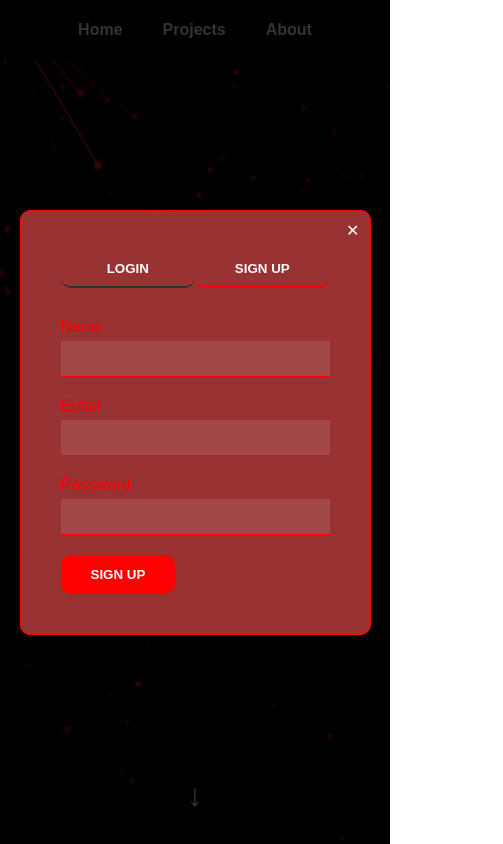
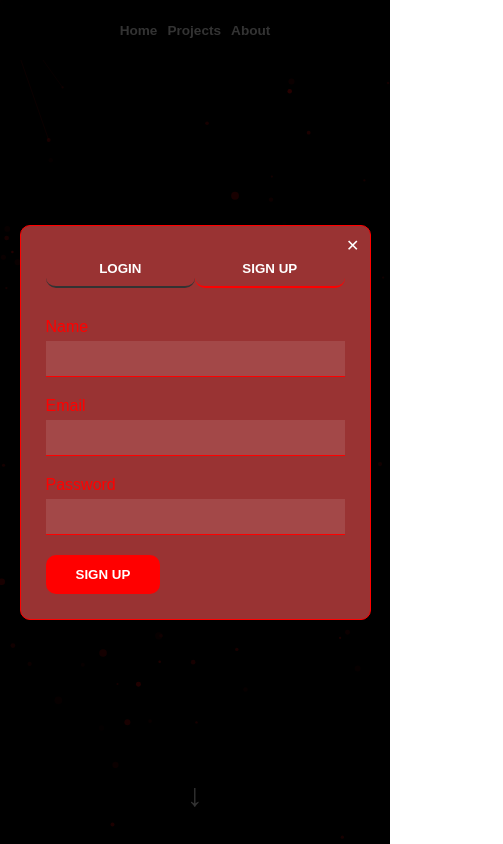
Before and after one commit to noctisi9/noctis_ix, a plain HTML site: page public/index.html in a window 390 px wide. Both pictures are taken after a click on the button "SIGN UP". Shown: the top 844 px of the page, 503 px wide, since content can reach past the window. Drawn offline with Linux system fonts and the light colour scheme.

Commit message:
Update index.html

```diff
--- a/public/index.html
+++ b/public/index.html
@@ -16,6 +16,7 @@
     html, body {
       height: 100%;
       font-family: Arial, sans-serif;
+      overflow-x: hidden;
     }
 
     /* BACKGROUND ANIMATION */
@@ -98,7 +99,7 @@
       background: #f00;
     }
 
-    /* PROJECTS SECTION (STAIRCASE LAYOUT) */
+    /* PROJECTS SECTION */
     #projects {
       background: transparent;
     }
@@ -128,22 +129,11 @@
       text-decoration: none;
     }
 
-    /* Staircase positioning */
-    .project-box:nth-child(1) {
-      background-image: url('/assets/img/img1.1.png');
-      margin-bottom: 60px;
-    }
-    .project-box:nth-child(2) {
-      background-image: url('/assets/img/img1.2.png');
-      margin-bottom: 40px;
-    }
-    .project-box:nth-child(3) {
-      background-image: url('/assets/img/img1.3.png');
-      margin-bottom: 20px;
-    }
-    .project-box:nth-child(4) {
-      background-image: url('/assets/img/img1.4.png');
-    }
+    /* Desktop Staircase offsets */
+    .project-box:nth-child(1) { background-image: url('/assets/img/img1.1.png'); margin-bottom: 60px; }
+    .project-box:nth-child(2) { background-image: url('/assets/img/img1.2.png'); margin-bottom: 40px; }
+    .project-box:nth-child(3) { background-image: url('/assets/img/img1.3.png'); margin-bottom: 20px; }
+    .project-box:nth-child(4) { background-image: url('/assets/img/img1.4.png'); }
 
     .project-box::before {
       content: '';
@@ -172,11 +162,7 @@
       color: #f00;
     }
 
-    /* ABOUT SECTION (TWO COLUMN LAYOUT) */
-    #about {
-      background: transparent;
-    }
-
+    /* ABOUT SECTION */
     .two-column {
       display: grid;
       grid-template-columns: 1fr 1fr;
@@ -195,10 +181,7 @@
       margin-bottom: 20px;
     }
 
-    .info-box p {
-      margin-bottom: 15px;
-      line-height: 1.6;
-    }
+    .info-box p { margin-bottom: 15px; line-height: 1.6; }
 
     .contact-item {
       display: flex;
@@ -206,24 +189,12 @@
       margin-bottom: 15px;
     }
 
-    .contact-item i {
-      margin-right: 15px;
-      color: #f00;
-    }
+    .contact-item i { margin-right: 15px; color: #f00; }
 
     /* FORM STYLES */
-    .form-group {
-      margin-bottom: 20px;
-    }
-
-    .form-group label {
-      display: block;
-      margin-bottom: 5px;
-      color: #f00;
-    }
-
-    .form-group input,
-    .form-group textarea {
+    .form-group { margin-bottom: 20px; }
+    .form-group label { display: block; margin-bottom: 5px; color: #f00; }
+    .form-group input, .form-group textarea {
       width: 100%;
       padding: 10px;
       background: rgba(255,255,255,0.1);
@@ -231,10 +202,7 @@
       border-bottom: 1px solid #f00;
       color: white;
     }
-
-    .form-group textarea {
-      min-height: 100px;
-    }
+    .form-group textarea { min-height: 100px; }
 
     button {
       background: #f00;
@@ -247,10 +215,7 @@
       font-weight: bold;
       transition: all 0.3s;
     }
-
-    button:hover {
-      background: #c00;
-    }
+    button:hover { background: #c00; }
 
     /* SCROLL DOWN ARROW */
     .scroll-down {
@@ -266,18 +231,12 @@
     }
 
     @keyframes bounce {
-      0%, 20%, 50%, 80%, 100% {
-        transform: translateY(0) translateX(-50%);
-      }
-      40% {
-        transform: translateY(-20px) translateX(-50%);
-      }
-      60% {
-        transform: translateY(-10px) translateX(-50%);
-      }
+      0%, 20%, 50%, 80%, 100% { transform: translateY(0) translateX(-50%); }
+      40% { transform: translateY(-20px) translateX(-50%); }
+      60% { transform: translateY(-10px) translateX(-50%); }
     }
 
-    /* LOGIN POPUP */
+    /* LOGIN MODAL */
     .login-modal {
       display: none;
       position: fixed;
@@ -309,11 +268,7 @@
       cursor: pointer;
     }
 
-    .login-tabs {
-      display: flex;
-      margin-bottom: 30px;
-    }
-
+    .login-tabs { display: flex; margin-bottom: 30px; }
     .tab-btn {
       flex: 1;
       padding: 10px;
@@ -323,19 +278,66 @@
       border-bottom: 2px solid #333;
       cursor: pointer;
     }
+    .tab-btn.active { border-bottom: 2px solid #f00; color: white; }
+    .login-form, .signup-form { display: none; color: white; }
+    .login-form.active, .signup-form.active { display: block; }
 
-    .tab-btn.active {
-      border-bottom: 2px solid #f00;
-      color: rgb(255, 255, 255);
+    /* RESPONSIVE BREAKPOINTS */
+
+    /* Tablet View (max-width: 1024px) */
+    @media (max-width: 1024px) {
+      .staircase-container {
+        gap: 15px;
+      }
+      .project-box {
+        height: 350px;
+        margin-bottom: 0 !important; /* Flatten staircase on tablets */
+      }
+      #home h1 {
+        font-size: 3rem;
+      }
     }
 
-    .login-form, .signup-form {
-      display: none;
-      color: rgb(255, 255, 255);
+    /* Mobile View (max-width: 768px) */
+    @media (max-width: 768px) {
+      nav a {
+        margin: 0 10px;
+        font-size: 0.85rem;
+      }
+      #home h1 {
+        font-size: 2.2rem;
+      }
+      .staircase-container {
+        flex-direction: column; /* Vertical stack */
+      }
+      .project-box {
+        height: 280px;
+        margin-bottom: 20px !important;
+        flex: none;
+      }
+      .two-column {
+        grid-template-columns: 1fr; /* Stack About info and Contact form */
+      }
+      .section-content {
+        padding: 0 10px;
+      }
+      .login-content {
+        width: 90%;
+        padding: 25px;
+      }
     }
 
-    .login-form.active, .signup-form.active {
-      display: block;
+    /* Small Mobile (max-width: 480px) */
+    @media (max-width: 480px) {
+       nav a {
+         margin: 0 5px;
+       }
+       #home h1 {
+         font-size: 1.8rem;
+       }
+       section {
+         padding: 60px 15px;
+       }
     }
   </style>
 </head>
@@ -364,18 +366,22 @@
       <div class="staircase-container">
         <a href="trade.html" class="project-box">
           <div class="project-content">
+             <h3>Trading</h3>
           </div>
         </a>
         <a href="study.html" class="project-box">
           <div class="project-content">
+             <h3>Study</h3>
           </div>
         </a>
         <a href="blog.html" class="project-box">
           <div class="project-content">
+             <h3>Blog</h3>
           </div>
         </a>
         <a href="#" class="project-box">
           <div class="project-content">
+             <h3>Future</h3>
           </div>
         </a>
       </div>
@@ -440,15 +446,17 @@
   </div>
 
   <script>
-    // PARTICLE ENGINE - UNTOUCHED AS REQUESTED
     const canvas = document.getElementById('bg-canvas');
     const ctx = canvas.getContext('2d');
-    canvas.width = window.innerWidth;
-    canvas.height = window.innerHeight;
+
+    function setCanvasSize() {
+      canvas.width = window.innerWidth;
+      canvas.height = window.innerHeight;
+    }
+    setCanvasSize();
 
     window.addEventListener('resize', () => {
-      canvas.width = window.innerWidth;
-      canvas.height = window.innerHeight;
+      setCanvasSize();
       initParticles();
     });
 
@@ -464,10 +472,7 @@
           size: Math.random() * 3 + 1,
           speedX: (Math.random() - 0.5) * 1,
           speedY: (Math.random() - 0.5) * 1,
-          color: `rgba(${Math.floor(Math.random() * 100 + 155)},
-                         ${Math.floor(Math.random() * 50)},
-                         ${Math.floor(Math.random() * 50)},
-                         ${Math.random() * 0.7 + 0.1})`
+          color: `rgba(${Math.floor(Math.random() * 100 + 155)}, 0, 0, ${Math.random() * 0.7 + 0.1})`
         });
       }
     }
@@ -490,41 +495,19 @@
         if (particle.x < 0 || particle.x > canvas.width) particle.speedX *= -1;
         if (particle.y < 0 || particle.y > canvas.height) particle.speedY *= -1;
 
-        const glow = ctx.createRadialGradient(particle.x, particle.y, 0, particle.x, particle.y, particle.size * 3);
-        glow.addColorStop(0, particle.color);
-        glow.addColorStop(1, 'rgba(0,0,0,0)');
-        ctx.fillStyle = glow;
-        ctx.beginPath();
-        ctx.arc(particle.x, particle.y, particle.size * 3, 0, Math.PI * 2);
-        ctx.fill();
-
         ctx.fillStyle = particle.color;
         ctx.beginPath();
         ctx.arc(particle.x, particle.y, particle.size, 0, Math.PI * 2);
         ctx.fill();
 
         const distanceToMouse = Math.sqrt(Math.pow(particle.x - mouseX, 2) + Math.pow(particle.y - mouseY, 2));
-        if (distanceToMouse < 200) {
+        if (distanceToMouse < 150) {
           ctx.strokeStyle = particle.color;
-          ctx.lineWidth = particle.size / 2;
+          ctx.lineWidth = 0.5;
           ctx.beginPath();
           ctx.moveTo(particle.x, particle.y);
           ctx.lineTo(mouseX, mouseY);
           ctx.stroke();
-        }
-
-        for (let j = index + 1; j < particles.length; j++) {
-          const otherParticle = particles[j];
-          const distance = Math.sqrt(Math.pow(particle.x - otherParticle.x, 2) + Math.pow(particle.y - otherParticle.y, 2));
-          if (distance < 150) {
-            const opacity = 1 - distance/150;
-            ctx.strokeStyle = `rgba(200, 50, 50, ${opacity * 0.3})`;
-            ctx.lineWidth = particle.size / 4 * opacity;
-            ctx.beginPath();
-            ctx.moveTo(particle.x, particle.y);
-            ctx.lineTo(otherParticle.x, otherParticle.y);
-            ctx.stroke();
-          }
         }
       });
       requestAnimationFrame(animate);
@@ -537,10 +520,10 @@
     function openTab(tabName) {
       document.querySelectorAll('.tab-btn').forEach(btn => btn.classList.remove('active'));
       document.querySelectorAll('.login-form, .signup-form').forEach(form => form.classList.remove('active'));
-      document.querySelector(`[onclick="openTab('${tabName}')"]`).classList.add('active');
+      event.currentTarget.classList.add('active');
       document.getElementById(tabName + 'Form').classList.add('active');
     }
-    setTimeout(openModal, 2000);
+    setTimeout(openModal, 4000);
   </script>
 </body>
 </html>
```
